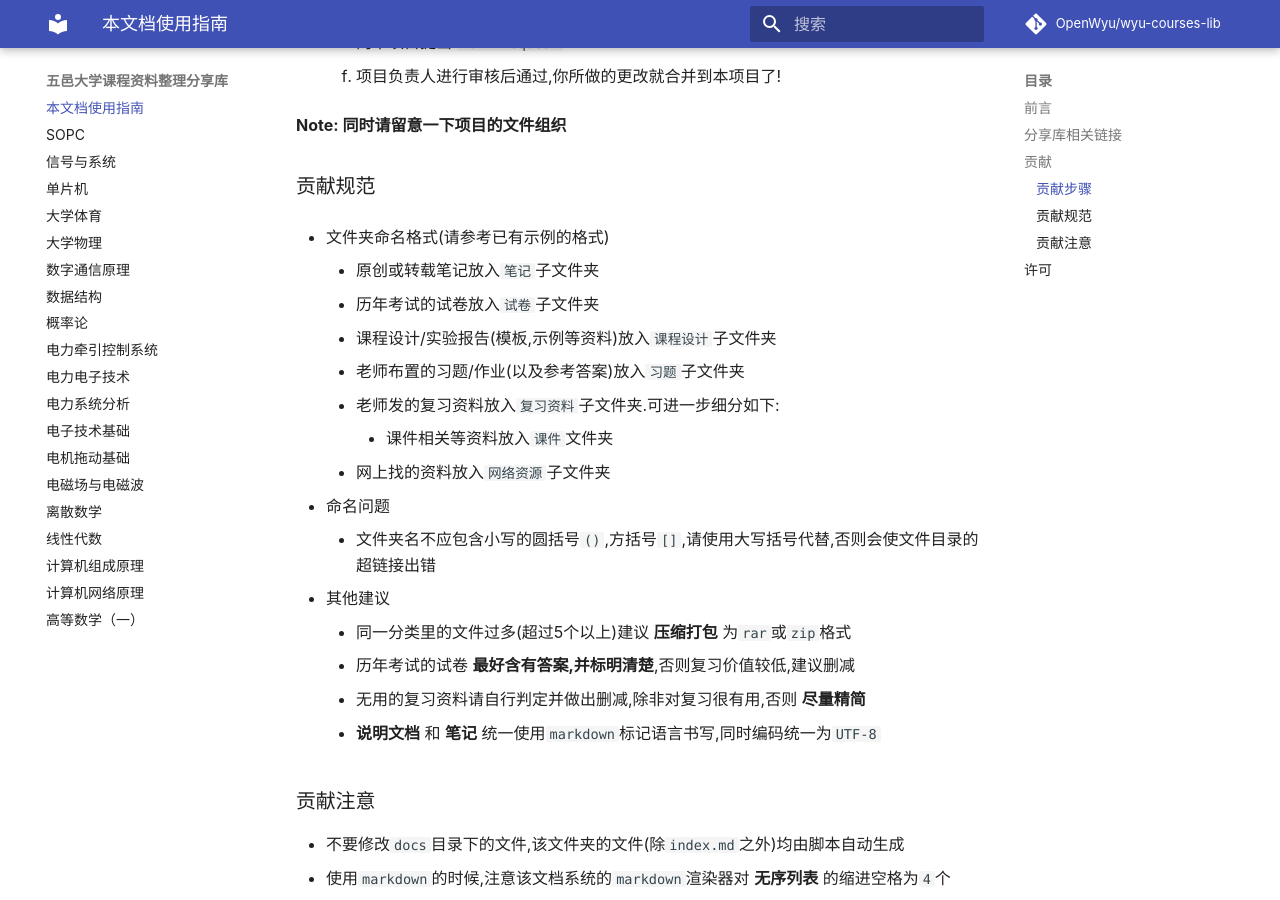
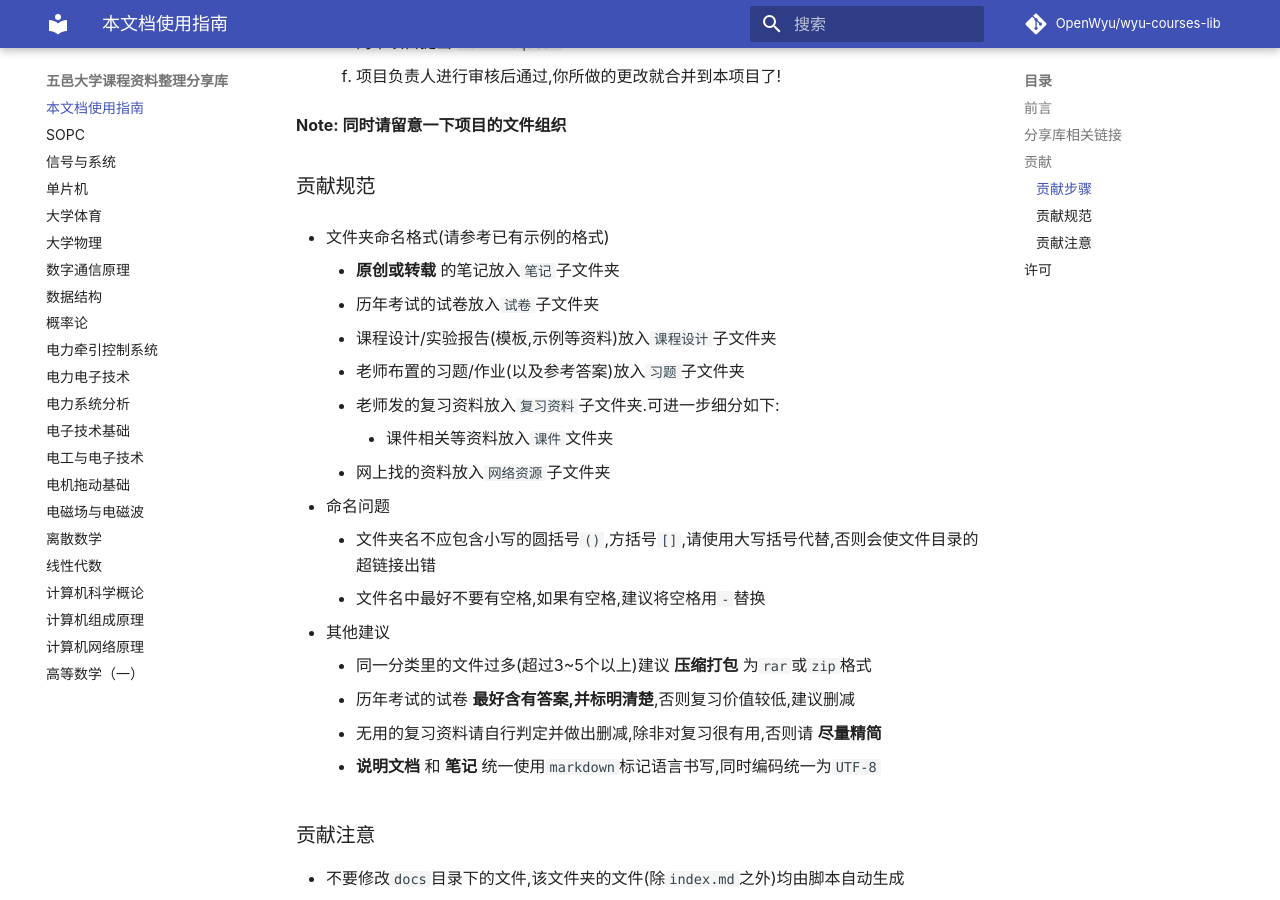
Before and after one commit to OpenWyu/wyu-courses-lib, an MkDocs documentation site: the page built from docs/index.md, in a window 1280 px wide and 900 px high, scrolled down 1803 px. Built offline with MkDocs 1.6.1 and Material for MkDocs 9.7.7, drawn with Linux system fonts in a browser that asks for light colours; comment, search, counter and statistics services are not loaded.

Commit message:
2019-10-24_Refactor something irregular

```diff
--- a/docs/index.md
+++ b/docs/index.md
@@ -62,7 +62,7 @@
 ### 贡献规范
 
 - 文件夹命名格式(请参考已有示例的格式)
-    - 原创或转载笔记放入`笔记`子文件夹
+    - **原创或转载** 的笔记放入`笔记`子文件夹
     - 历年考试的试卷放入`试卷`子文件夹
     - 课程设计/实验报告(模板,示例等资料)放入`课程设计`子文件夹
     - 老师布置的习题/作业(以及参考答案)放入`习题`子文件夹
@@ -72,11 +72,12 @@
 
 - 命名问题
     - 文件夹名不应包含小写的圆括号`()`,方括号`[]`,请使用大写括号代替,否则会使文件目录的超链接出错
+    - 文件名中最好不要有空格,如果有空格,建议将空格用`-`替换
 
 - 其他建议
-    - 同一分类里的文件过多(超过5个以上)建议 **压缩打包** 为`rar`或`zip`格式
+    - 同一分类里的文件过多(超过3~5个以上)建议 **压缩打包** 为`rar`或`zip`格式
     - 历年考试的试卷 **最好含有答案,并标明清楚**,否则复习价值较低,建议删减
-    - 无用的复习资料请自行判定并做出删减,除非对复习很有用,否则 **尽量精简**
+    - 无用的复习资料请自行判定并做出删减,除非对复习很有用,否则请 **尽量精简**
     - **说明文档** 和 **笔记** 统一使用`markdown`标记语言书写,同时编码统一为`UTF-8`
 
 ### 贡献注意
```
Also changed, not shown: README.md (+4 -3 lines), docs/SOPC.md (+1 -3 lines), docs/电工与电子技术.md (added, +14 -0 lines), docs/计算机科学概论.md (added, +12 -0 lines), docs/计算机网络原理.md (+2 -5 lines), 6 other files.
